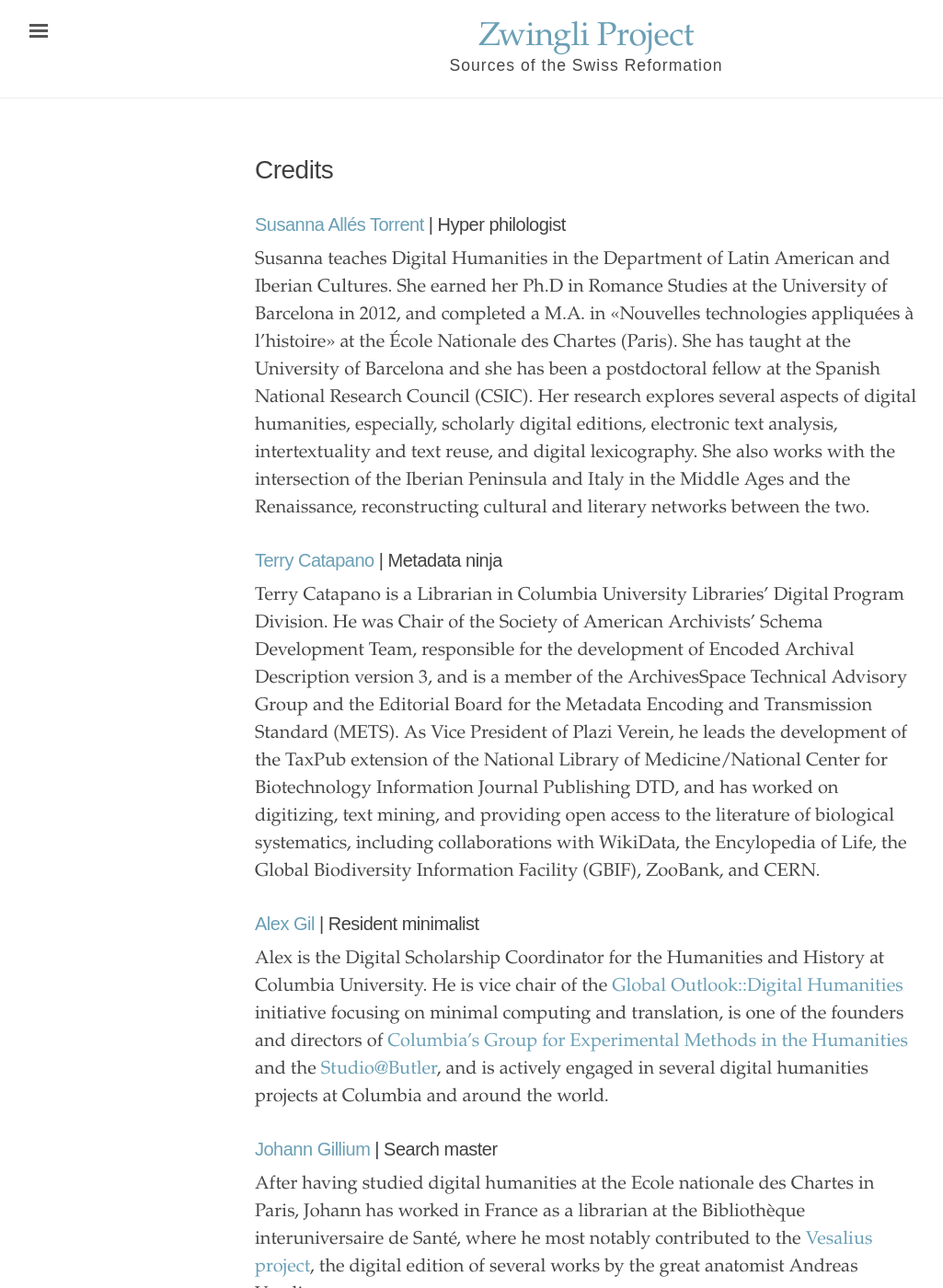
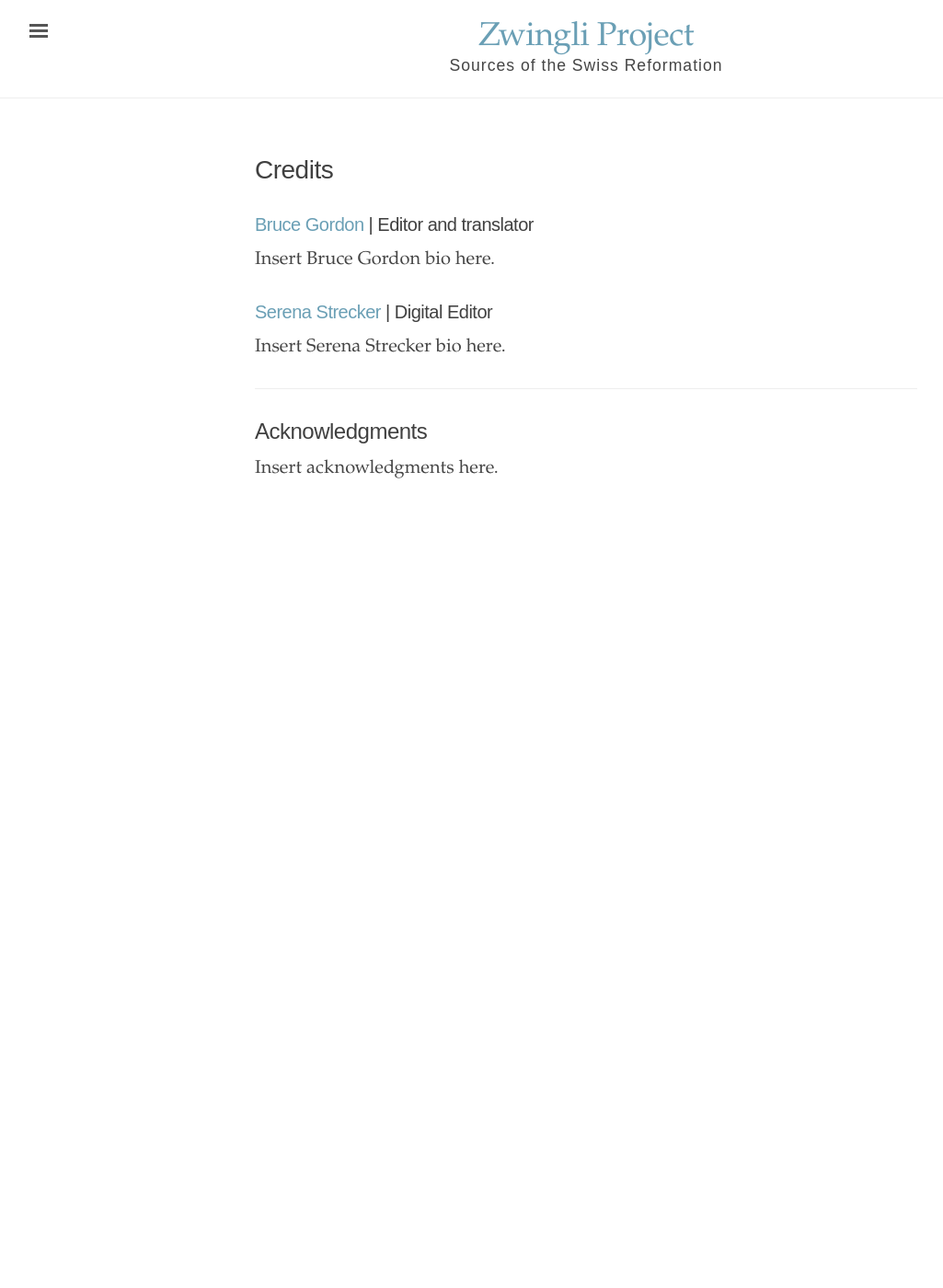
Before and after one commit to turicumzwingli/turicum, a Jekyll site: the page built from credits.md, in a window 1280 px wide and 1400 px high. Shown: the whole window at 92% size, without its empty margins (3-1028 px from the left). Built offline with Jekyll 4.4.1, drawn with Linux system fonts in a browser that asks for light colours; some of the changed text lies outside the part shown.

Commit message:
Update credits.md to basic form

```diff
--- a/credits.md
+++ b/credits.md
@@ -3,31 +3,18 @@
 title: Credits
 ---
 
-### [Susanna Allés Torrent](http://susannalles.github.io/) | Hyper philologist
+### [Bruce Gordon](https://divinity.yale.edu/faculty-and-research/yds-faculty/bruce-gordon) | Editor and translator
 
-Susanna teaches Digital Humanities in the Department of Latin American and Iberian Cultures. She earned her Ph.D in Romance Studies at the University of Barcelona in 2012, and completed a M.A. in «Nouvelles technologies appliquées à l’histoire» at the École Nationale des Chartes (Paris). She has taught at the University of Barcelona and she has been a postdoctoral fellow at the Spanish National Research Council (CSIC). Her research explores several aspects of digital humanities, especially, scholarly digital editions, electronic text analysis, intertextuality and text reuse, and digital lexicography. She also works with the intersection of the Iberian Peninsula and Italy in the Middle Ages and the Renaissance, reconstructing cultural and literary networks between the two.
+Insert Bruce Gordon bio here.
 
 
-### [Terry Catapano](https://github.com/tcatapano) | Metadata ninja
+### [Serena Strecker](https://history.yale.edu/people/serena-strecker) | Digital Editor
 
-Terry Catapano is a Librarian in Columbia University Libraries' Digital Program Division. He was Chair of the Society of American Archivists' Schema Development Team, responsible for the development of Encoded Archival Description version 3, and is a member of the ArchivesSpace Technical Advisory Group and the Editorial Board for the Metadata Encoding and Transmission Standard (METS). As Vice President of Plazi Verein, he leads the development of the TaxPub extension of the National Library of Medicine/National Center for Biotechnology Information Journal Publishing DTD, and has worked on digitizing, text mining, and providing open access to the literature of biological systematics, including collaborations with WikiData, the Encylopedia of Life, the Global Biodiversity Information Facility (GBIF), ZooBank, and CERN.
-
-### [Alex Gil](http://www.elotroalex.com/) | Resident minimalist
-
-Alex is the Digital Scholarship Coordinator for the Humanities and History at Columbia University. He is vice chair of the [Global Outlook::Digital Humanities](http://www.globaloutlookdh.org/) initiative focusing on minimal computing and translation, is one of the founders and directors of [Columbia's Group for Experimental Methods in the Humanities](http://xpmethod.plaintext.in/) and the [Studio@Butler](https://studio.cul.columbia.edu/), and is actively engaged in several digital humanities projects at Columbia and around the world.
-
-### [Johann Gillium](https://github.com/JohannGillium) | Search master
-
-After having studied digital humanities at the Ecole nationale des Chartes in Paris, Johann has worked in France as a librarian at the Bibliothèque interuniversaire de Santé, where he most notably contributed to the [Vesalius project](http://www3.biusante.parisdescartes.fr/vesale/debut.htm), the digital edition of several works by the great anatomist Andreas Vesalius.
+Insert Serena Strecker bio here.
 
 
 ---
 
 ## Acknowledgments
 
-As many open source projects, Ed is the work of community. The project starts with the open web, and everything in between leading to [Jekyll](https://jekyllrb.com/) and the wonderful team who wrangled that Ruby in our favor. The theme stylesheets are built on top of [Lanyon](https://github.com/poole/lanyon), a Jekyll theme based on [Poole](http://getpoole.com), "the Jekyll butler," both created by [Mark Otto](https://github.com/mdo) and distributed with an MIT license. Thanks, Mark, for your helpful streamlining! Special hat tips to brother-in-markdown-arms, [Chris Forster](https://github.com/c-forster), and the generous [Sylvester Keil](https://github.com/inukshuk/) for his work on Jekyll Scholar.
-
-
-We are strongly indebted to the research work and conversations stemming out of our [Columbia's Group for Experimental Methods in the Humanities](http://xpmethod.plaintext.in/)—or as we like to call it: #xpmethod; the wonderful international comradery of [GO::DH](http://www.globaloutlookdh.org/); and of course, the support of our [Columbia University Libraries](http://library.columbia.edu/) and its cozy [Studio@Butler](https://studio.cul.columbia.edu/).
-
-...and to the writers that inspire us to scribble notes on the margins we protect with our work. Thank you.
+Insert acknowledgments here.
```
